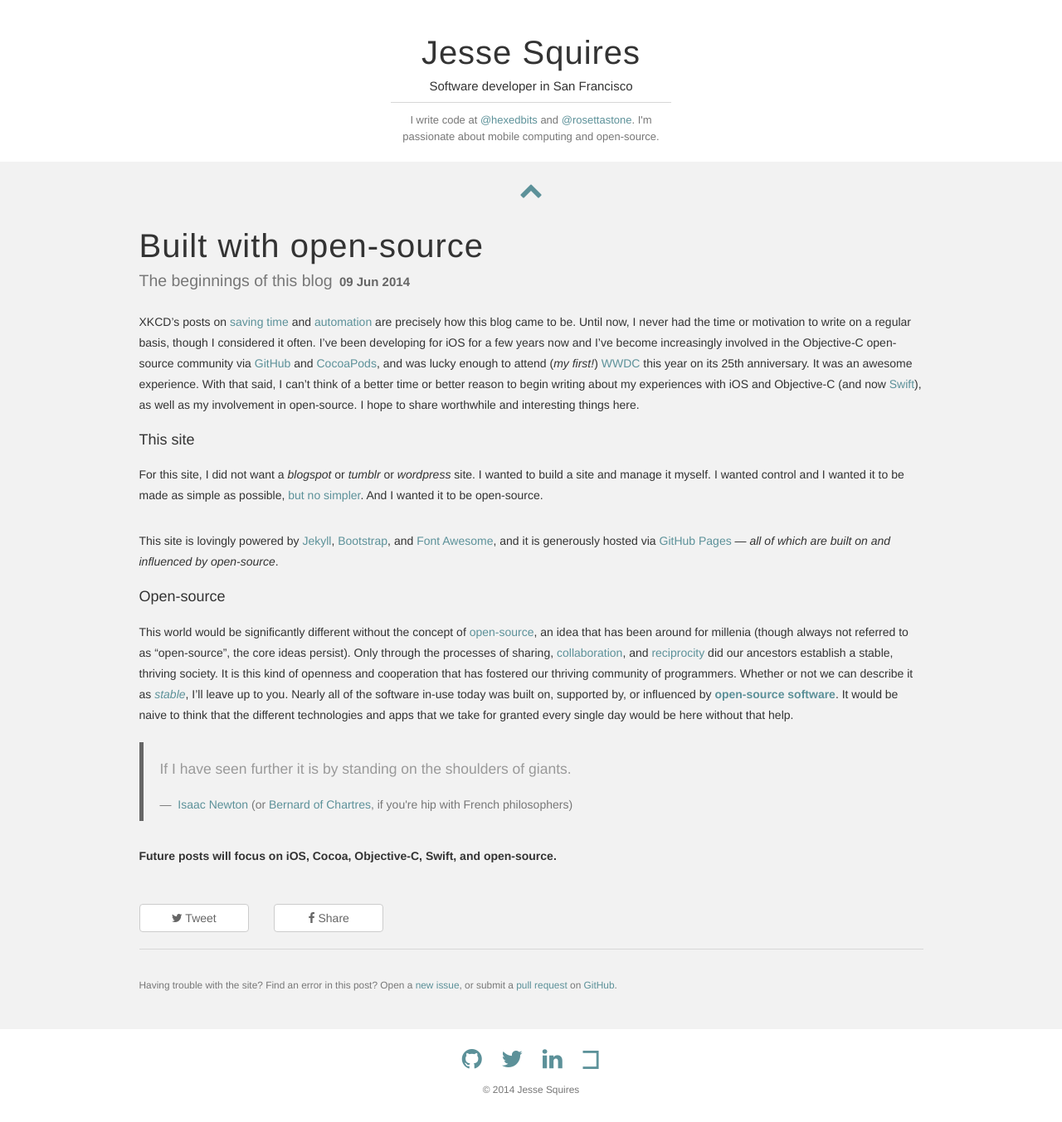
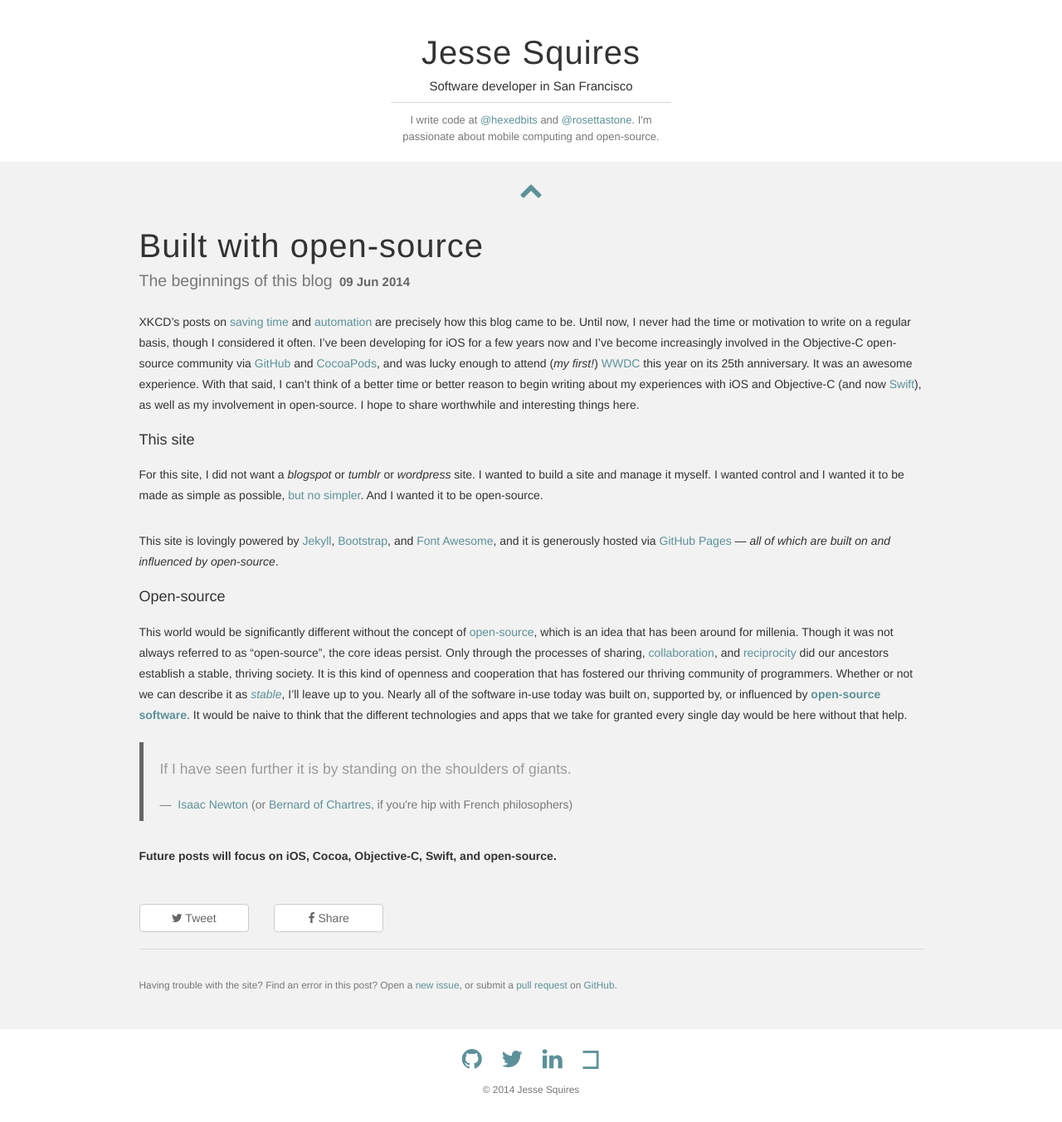
Before and after one commit to jessesquires/jessesquires.com, a Jekyll site: the page built from _posts/2014-06-09-built-with-open-source.md, in a window 1280 px wide. Shown: the whole page at 83% size. Built offline with Jekyll 4.4.1, drawn with Linux system fonts in a browser that asks for light colours; nearby versions of some CDN libraries; Markdown is read by kramdown in place of the engine named in the settings.

Commit message:
post revisions, corrections

```diff
--- a/_posts/2014-06-09-built-with-open-source.md
+++ b/_posts/2014-06-09-built-with-open-source.md
@@ -15,7 +15,7 @@
 
 #### Open-source
 
-This world would be significantly different without the concept of [open-source](http://en.wikipedia.org/wiki/Open_source), an idea that has been around for millenia (though always not referred to as "open-source", the core ideas persist). Only through the processes of sharing, [collaboration](http://blogs.sciencemag.org/origins/2009/09/on-the-origin-of-cooperation.html), and [reciprocity](http://www.sciencedaily.com/releases/2013/08/130820094643.htm) did our ancestors establish a stable, thriving society. It is this kind of openness and cooperation that has fostered our thriving community of programmers. Whether or not we can describe it as [*stable*](http://heartbleed.com), I'll leave up to you. Nearly all of the software in-use today was built on, supported by, or influenced by [**open-source software**](http://en.wikipedia.org/wiki/Open-source_software). It would be naive to think that the different technologies and apps that we take for granted every single day would be here without that help.
+This world would be significantly different without the concept of [open-source](http://en.wikipedia.org/wiki/Open_source), which is an idea that has been around for millenia. Though it was not always referred to as "open-source", the core ideas persist. Only through the processes of sharing, [collaboration](http://blogs.sciencemag.org/origins/2009/09/on-the-origin-of-cooperation.html), and [reciprocity](http://www.sciencedaily.com/releases/2013/08/130820094643.htm) did our ancestors establish a stable, thriving society. It is this kind of openness and cooperation that has fostered our thriving community of programmers. Whether or not we can describe it as [*stable*](http://heartbleed.com), I'll leave up to you. Nearly all of the software in-use today was built on, supported by, or influenced by [**open-source software**](http://en.wikipedia.org/wiki/Open-source_software). It would be naive to think that the different technologies and apps that we take for granted every single day would be here without that help.
 
 <blockquote>
 	<p>If I have seen further it is by standing on the shoulders of giants.</p>
```
